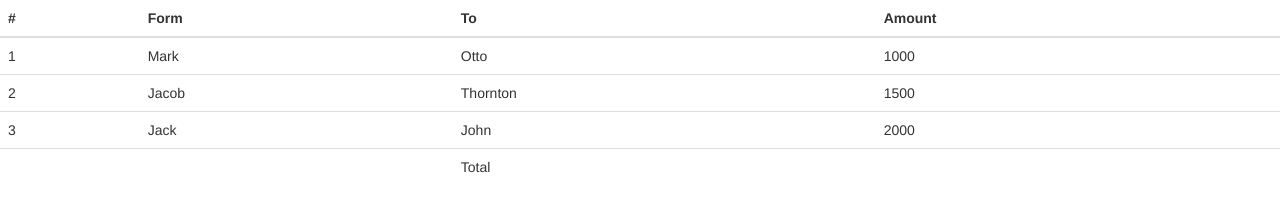
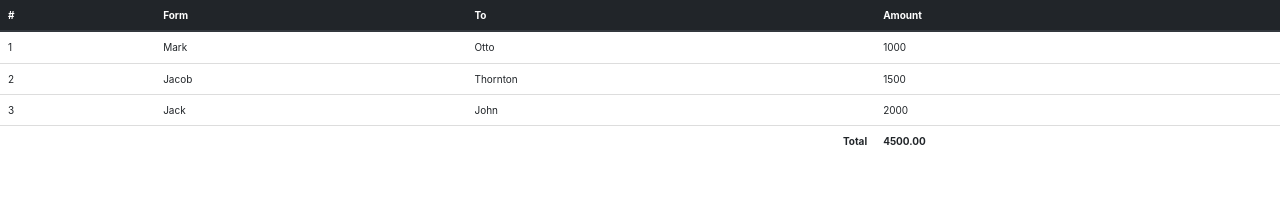
Before and after one commit to acciojob/tables-gaurav8158, a website: page main.html in a window 1280 px wide. Drawn offline with nearby package versions, Linux system fonts and the light colour scheme.

Commit message:
created a submission

```diff
--- a/main.html
+++ b/main.html
@@ -5,10 +5,14 @@
 <head>
 	<link rel="stylesheet" href="styles.css">
 	<link rel="stylesheet" href="https://maxcdn.bootstrapcdn.com/bootstrap/3.4.1/css/bootstrap.min.css">
+<link rel="stylesheet" href="https://cdn.jsdelivr.net/npm/bootstrap@4.1.3/dist/css/bootstrap.min.css" integrity="sha384-MCw98/SFnGE8fJT3GXwEOngsV7Zt27NXFoaoApmYm81iuXoPkFOJwJ8ERdknLPMO" crossorigin="anonymous">
 </head>
 
 <body>
 	<!-- the entire body must be written by student -->
+	<script src="https://code.jquery.com/jquery-3.3.1.slim.min.js" integrity="sha384-q8i/X+965DzO0rT7abK41JStQIAqVgRVzpbzo5smXKp4YfRvH+8abtTE1Pi6jizo" crossorigin="anonymous"></script>
+<script src="https://cdn.jsdelivr.net/npm/popper.js@1.14.3/dist/umd/popper.min.js" integrity="sha384-ZMP7rVo3mIykV+2+9J3UJ46jBk0WLaUAdn689aCwoqbBJiSnjAK/l8WvCWPIPm49" crossorigin="anonymous"></script>
+<script src="https://cdn.jsdelivr.net/npm/bootstrap@4.1.3/dist/js/bootstrap.min.js" integrity="sha384-ChfqqxuZUCnJSK3+MXmPNIyE6ZbWh2IMqE241rYiqJxyMiZ6OW/JmZQ5stwEULTy" crossorigin="anonymous"></script>
     <script type="text/javascript" src="./script.js">
 </script>
 	<script src="https://ajax.googleapis.com/ajax/libs/jquery/3.6.3/jquery.min.js"></script>
@@ -42,9 +46,9 @@
 			<td>John</td>
 			<td class="price">2000</td>
 		</tr>
-		<tr>
+		<tr class="font-weight-bold">
 			<td colspan=2></td>
-			<td>Total</td>
+			<td class="text-right font-weight-bold">Total</td>
       <td class="total"></td>
     </tr>
 	</table>
```
